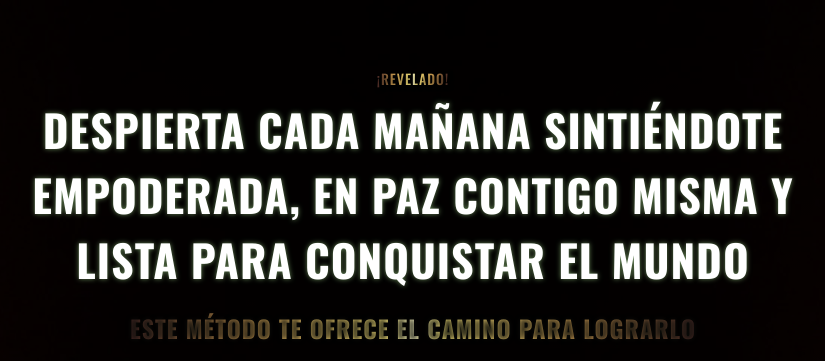
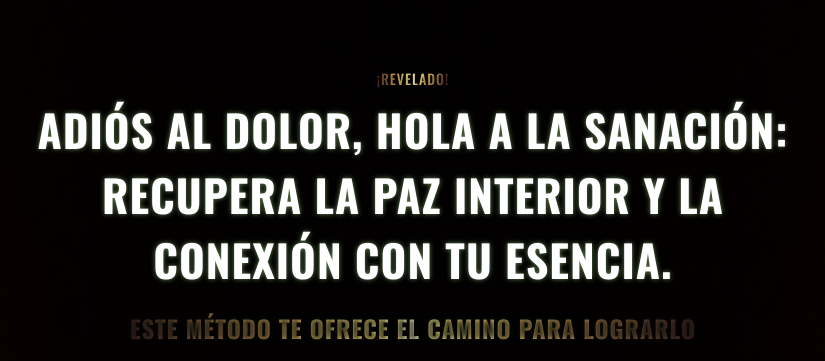
Before and after one commit to construyetufuturo/sanacionfemeninalast, a plain HTML site: page index.html in a window 1280 px wide. Shown: the top 361 px of the page, without its empty margins (227-1052 px from the left). Drawn offline with nearby package versions, Linux system fonts and the light colour scheme; a script that the page names is missing.

Commit message:
title change

```diff
--- a/index.html
+++ b/index.html
@@ -43,7 +43,7 @@
                     ¡Revelado!
                 </h2>
                 <h3>
-                    despierta cada mañana sintiéndote empoderada, en paz contigo misma y lista para conquistar el mundo
+                    Adiós al dolor, hola a la sanación: recupera la paz interior y la conexión con tu esencia.
                 </h3>
 
                    <h4>
```
